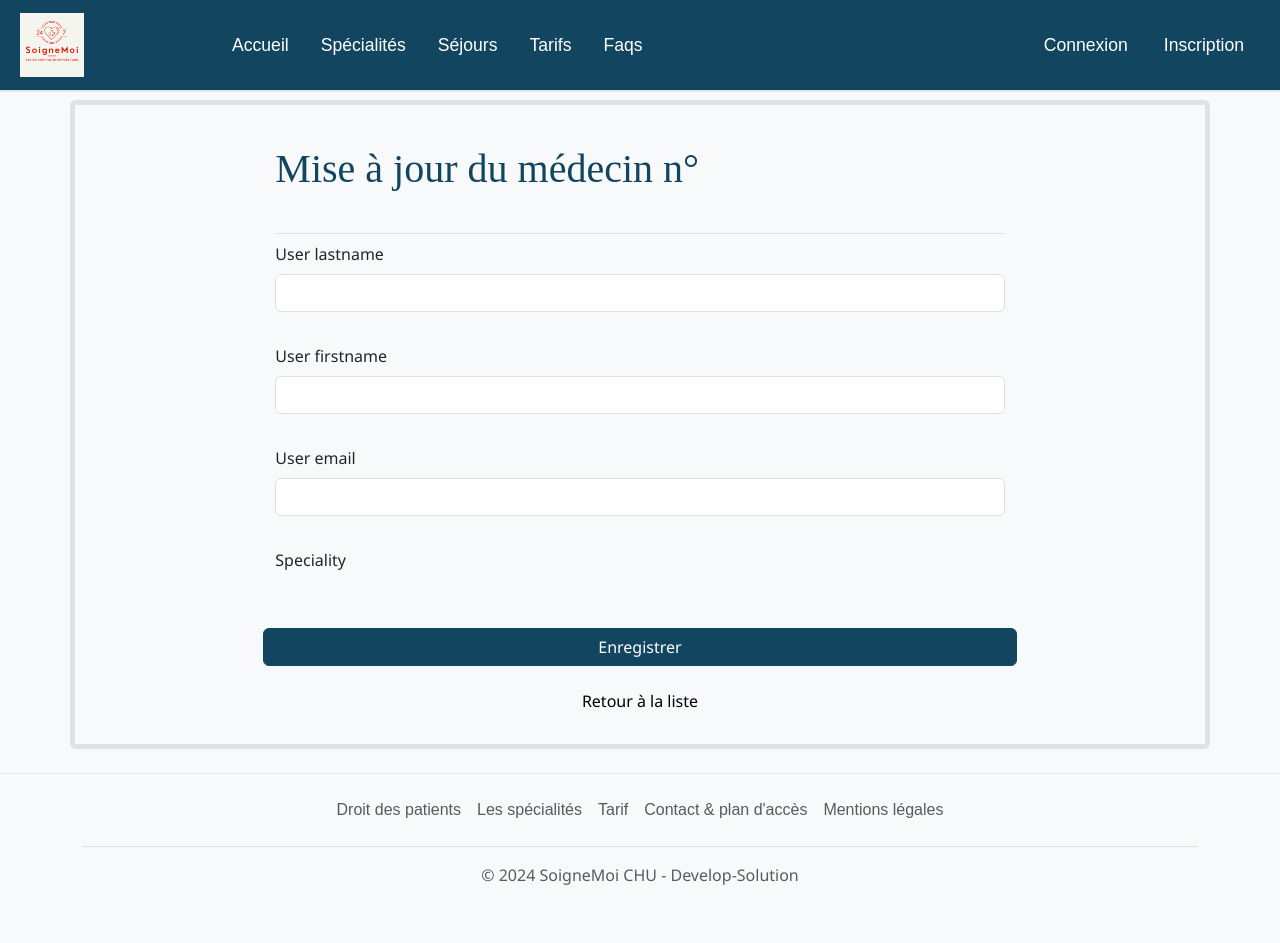
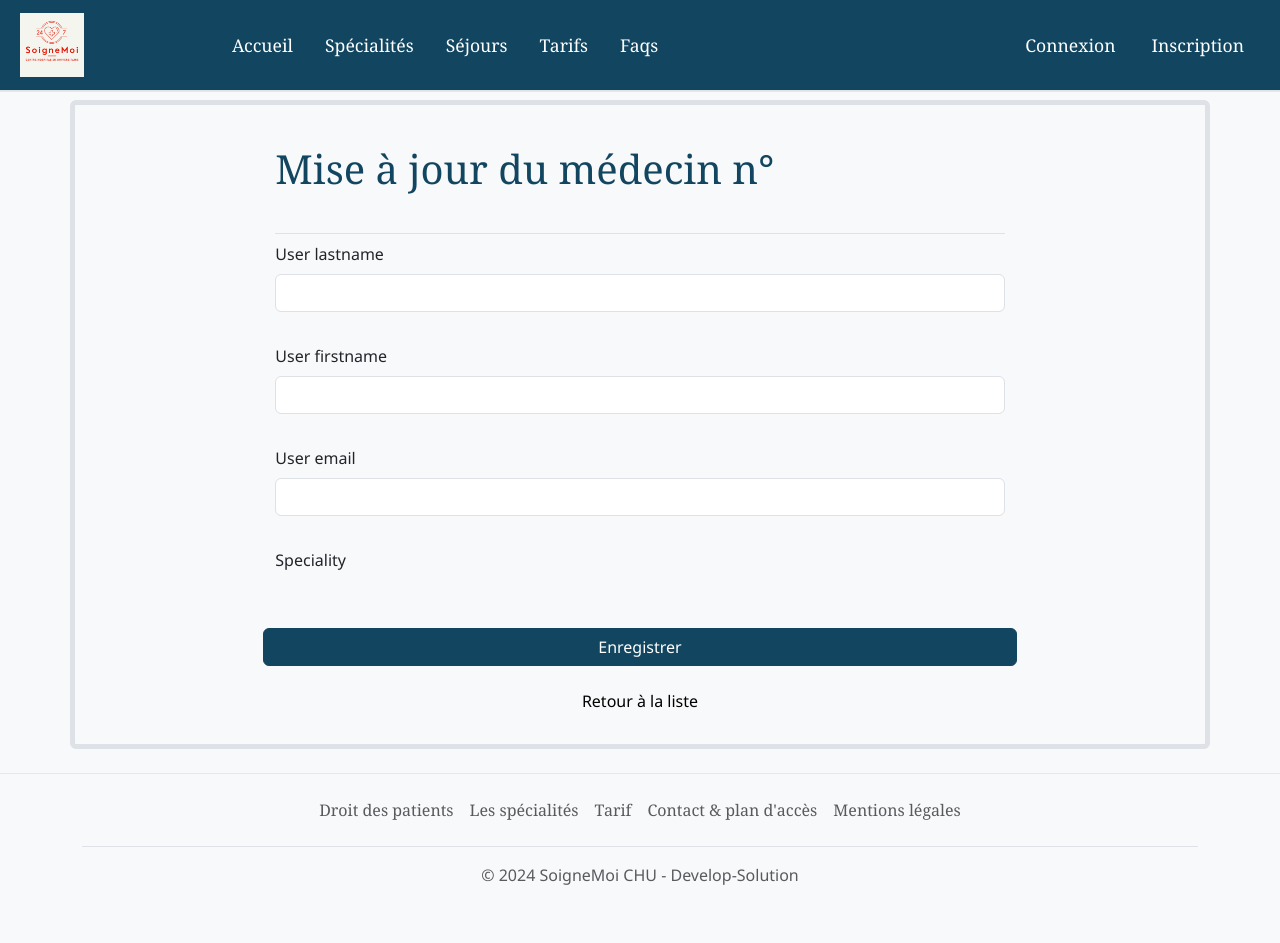
Before and after one commit to Maryonete/chu, a Symfony app: template templates/admin/medecin/edit.html.twig in a window 1280 px wide. Run offline with Twig, Linux system fonts and the light colour scheme; the template is opened without the code that fills it, so the values that code supplies are empty; form fields are guessed from the names that the template uses; style sheets or scripts are compiled from the project's sources; some libraries are stand-ins or nearby versions.

Commit message:
maj foont-family title

```diff
--- a/assets/styles/app.scss
+++ b/assets/styles/app.scss
@@ -54,7 +54,9 @@ footer a.nav-link {
   width: 80%;
   margin: auto;
 }
-
+p.lead{
+  text-align: justify;
+}
 .input-group-append {
   cursor: pointer;
 }
@@ -64,14 +66,14 @@ label.required:before {
   color: red;
 }
 a {
-  font-family: "Darker Grotesque", sans-serif;
+  font-family: Georgia, sans-serif;
   font-size: 20px;
   text-decoration: none;
 }
 h1,
 h2,
 h3 {
-  font-family: "sans-serif";
+  font-family: Georgia;
   color: RGBA(var(--bs-primary-rgb), var(--bs-bg-opacity, 1)) !important;
 }
 h1 {
```
